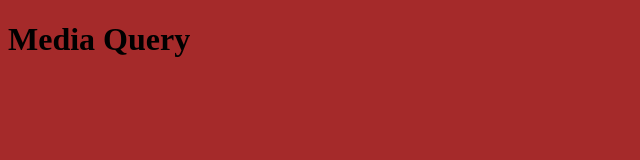
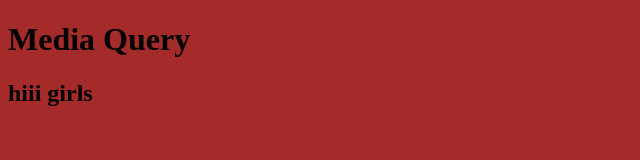
Before and after one commit to berrie33/Porfolio, a plain HTML site: page index.html in a window 1280 px wide. Shown: the whole page, without its empty margins (0-640 px from the left). Drawn offline with Linux system fonts and the light colour scheme.

Commit message:
Update index.html

```diff
--- a/index.html
+++ b/index.html
@@ -32,6 +32,9 @@
     <h1>
         Media Query
     </h1>
+    <h2>
+        hiii girls
+    </h2>
 
 </body>
 </html>
```
